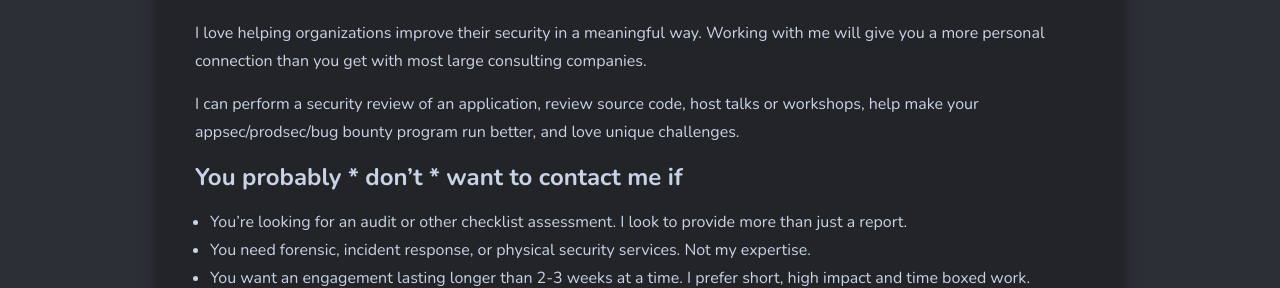
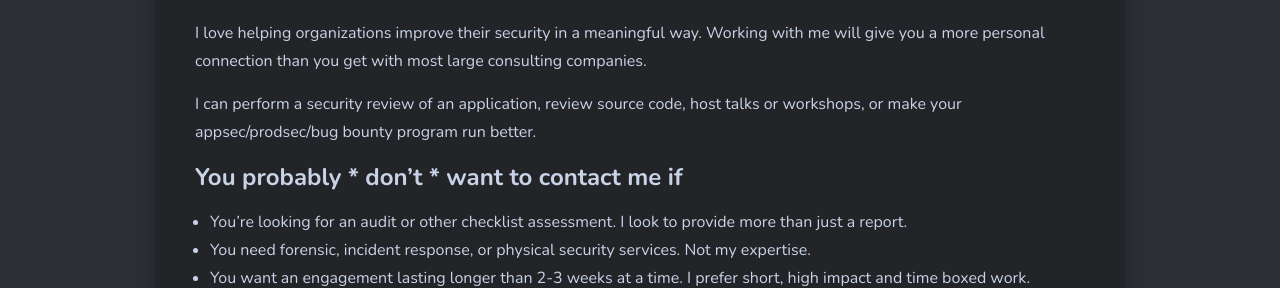
Before and after one commit to BonJarber/bonjarber.github.io, a Jekyll site: the page built from _pages/services.md, in a window 1280 px wide. Shown: the part 914-1202 px from the top of the page. Built offline with Jekyll 4.4.1, drawn with Linux system fonts in a browser that asks for light colours; nearby versions of some CDN libraries.

Commit message:
Slight tweak

```diff
--- a/_pages/services.md
+++ b/_pages/services.md
@@ -12,8 +12,7 @@ with me will give you a more personal connection than you get with most large
 consulting companies.
 
 I can perform a security review of an application, review source code, host
-talks or workshops, help make your appsec/prodsec/bug bounty program run better,
-and love unique challenges.
+talks or workshops, or make your appsec/prodsec/bug bounty program run better.
 
 ### You probably * don't * want to contact me if
 
```
